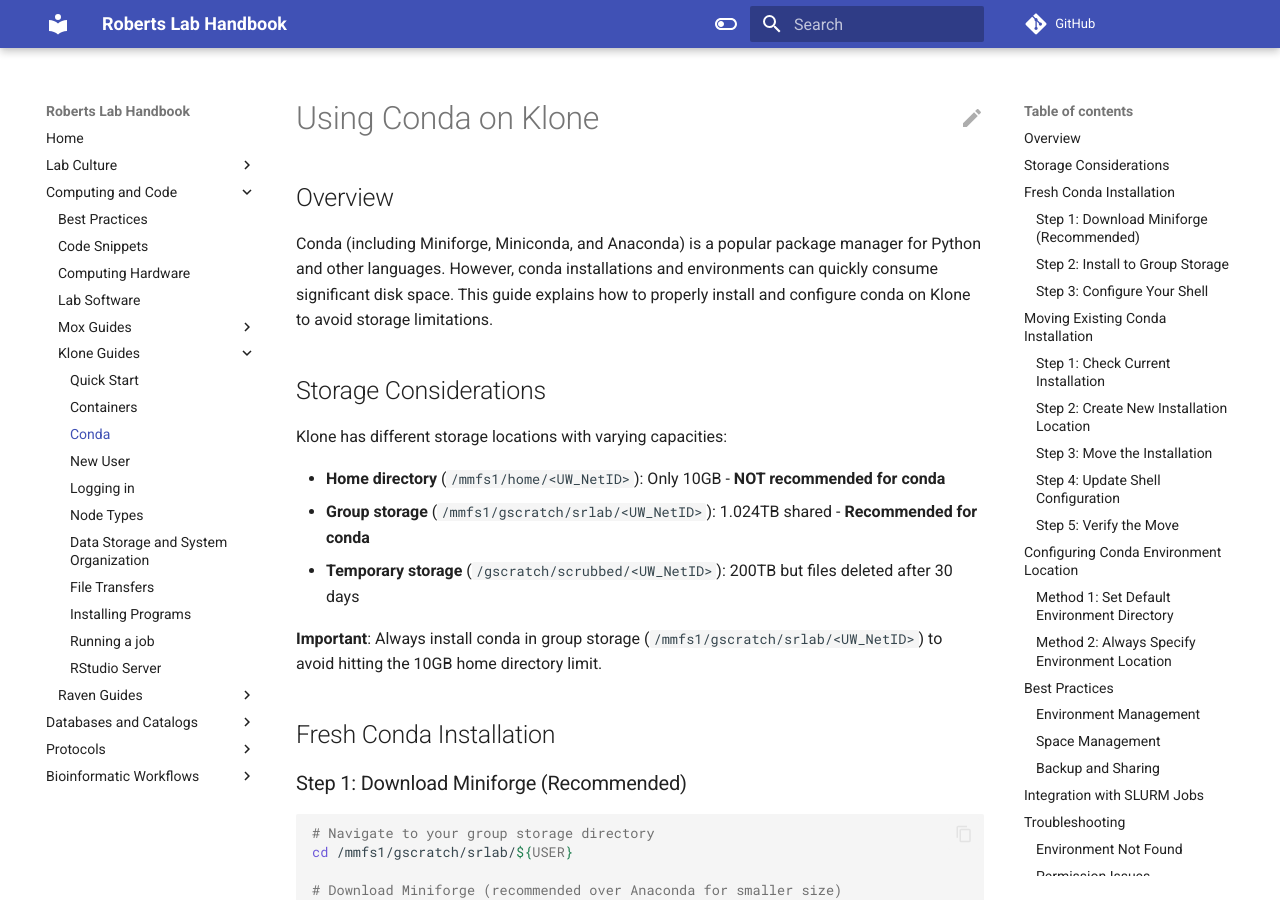
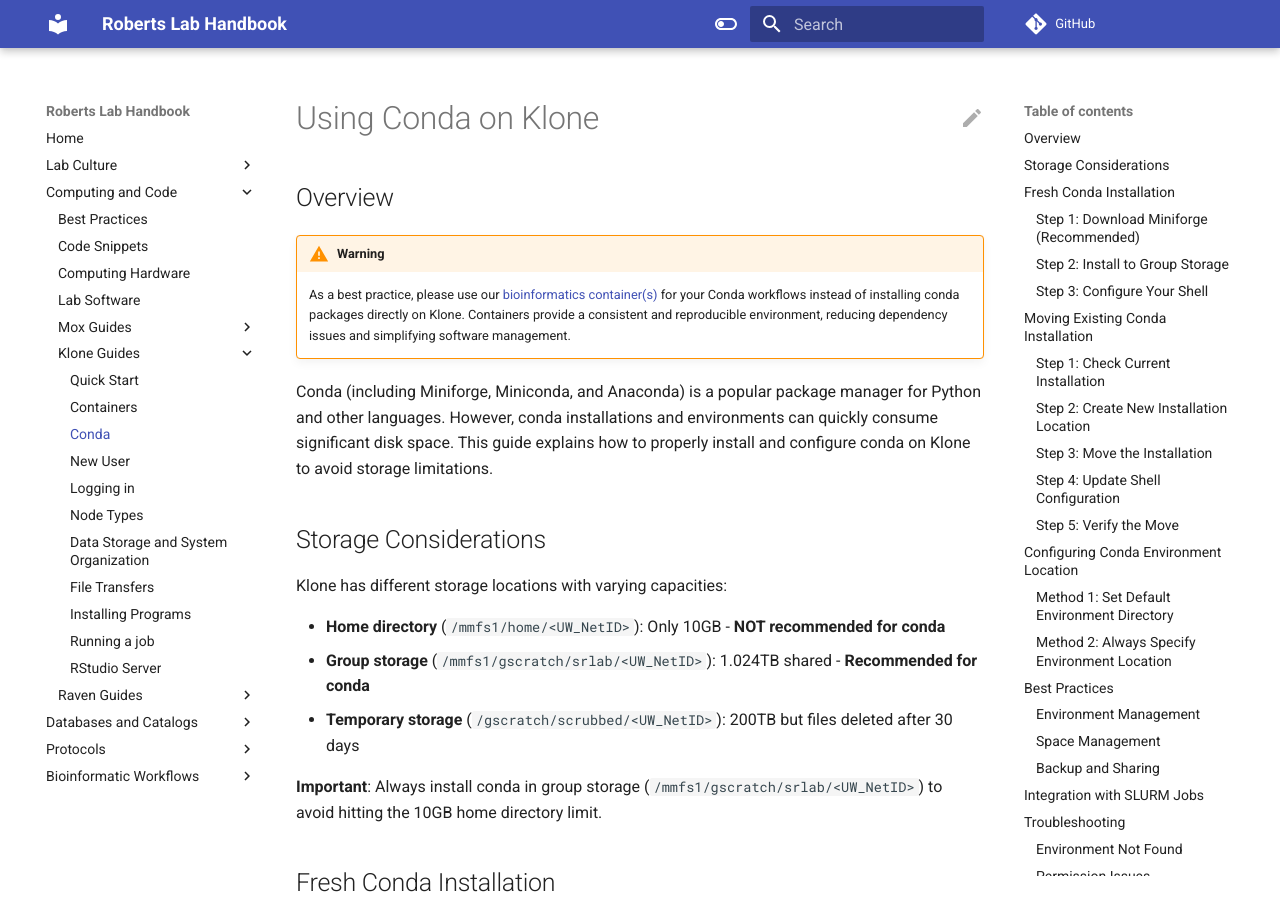
Before and after one commit to RobertsLab/resources, an MkDocs documentation site: the page built from docs/klone_Conda.md, in a window 1280 px wide and 900 px high. Built offline with MkDocs 1.6.1 and Material for MkDocs 9.7.7, drawn with Linux system fonts in a browser that asks for light colours; comment, search, counter and statistics services are not loaded.

Commit message:
Add warning about using bioinformatics containers in Conda guide

```diff
--- a/docs/klone_Conda.md
+++ b/docs/klone_Conda.md
@@ -1,6 +1,10 @@
 # Using Conda on Klone
 
+
 ## Overview
+
+!!! warning
+    As a best practice, please use our [bioinformatics container(s)](klone_Container-Documentation.md) for your Conda workflows instead of installing conda packages directly on Klone. Containers provide a consistent and reproducible environment, reducing dependency issues and simplifying software management.
 
 Conda (including Miniforge, Miniconda, and Anaconda) is a popular package manager for Python and other languages. However, conda installations and environments can quickly consume significant disk space. This guide explains how to properly install and configure conda on Klone to avoid storage limitations.
 
```
